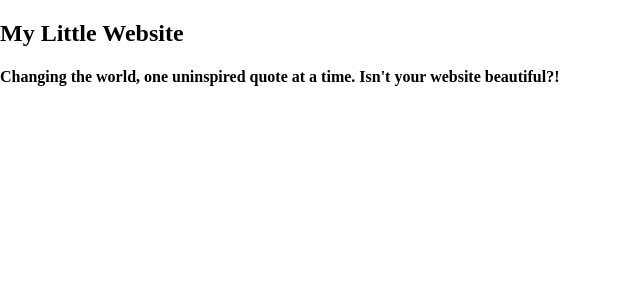
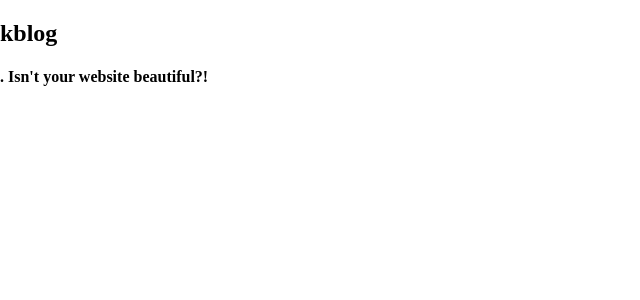
Before and after one commit to kaljr/kaljr.github.io, a Jekyll site: the page built from index.html, in a window 1280 px wide. Shown: the top 300 px of the page, without its empty margins (0-640 px from the left). Built offline with Jekyll 4.4.1, drawn with Linux system fonts in a browser that asks for light colours.

Commit message:
Update _config.yml

```diff
--- a/_config.yml
+++ b/_config.yml
@@ -1,19 +1,19 @@
 # Site settings
-title: My Little Website
-tagline: "Changing the world, one uninspired quote at a time"
-url: "http://yourwebsite.com" # The base hostname & protocol for your site. Use it if you need absolute URL's
+title: kblog
+# tagline: "Changing the world, one uninspired quote at a time"
+url: "http://kaljr.github.io" # The base hostname & protocol for your site. Use it if you need absolute URL's
 
 # Social
-socialimg: /img/social.jpg # be sure to change this image
-facebook: fbusername
-twitter: twusername
-github: ghusername
-googleplus: gusername
-instagram: igusername
+# socialimg: /img/social.jpg # be sure to change this image
+# facebook: fbusername
+# twitter: twusername
+github: kaljr
+# googleplus: gusername
+instagram: kepsolotl
 
 # Contact
-phone: "916-276-1044" # This is my real number. You should text me.
-email: "hello@garrettboatman.com" # This is my real email address. Please don't email me.
+# phone: "916-276-1044" # This is my real number. You should text me.
+email: "kenny.langston@gmail.com" # This is my real email address. Please don't email me.
 
 # Use this for production
 #sass:
```
